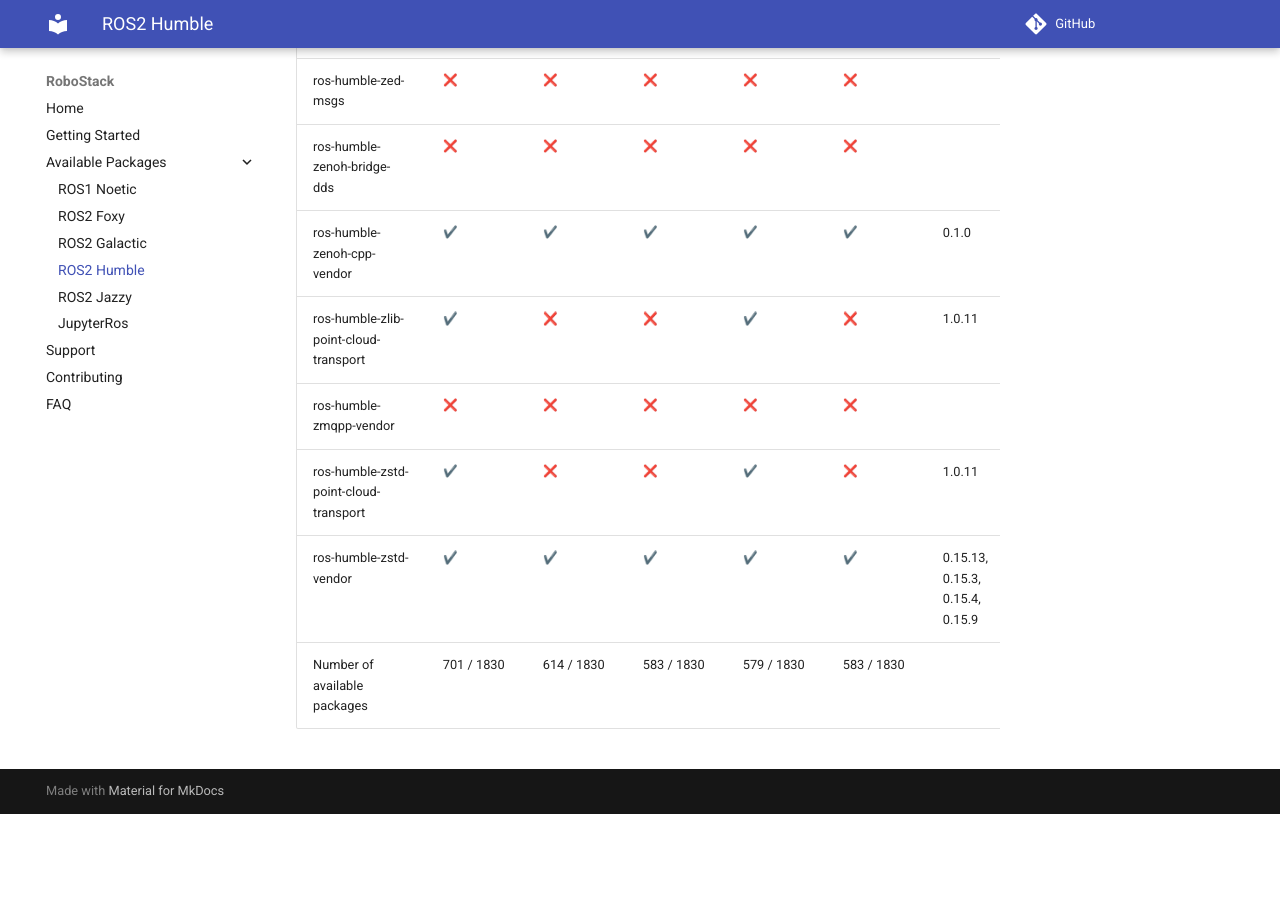
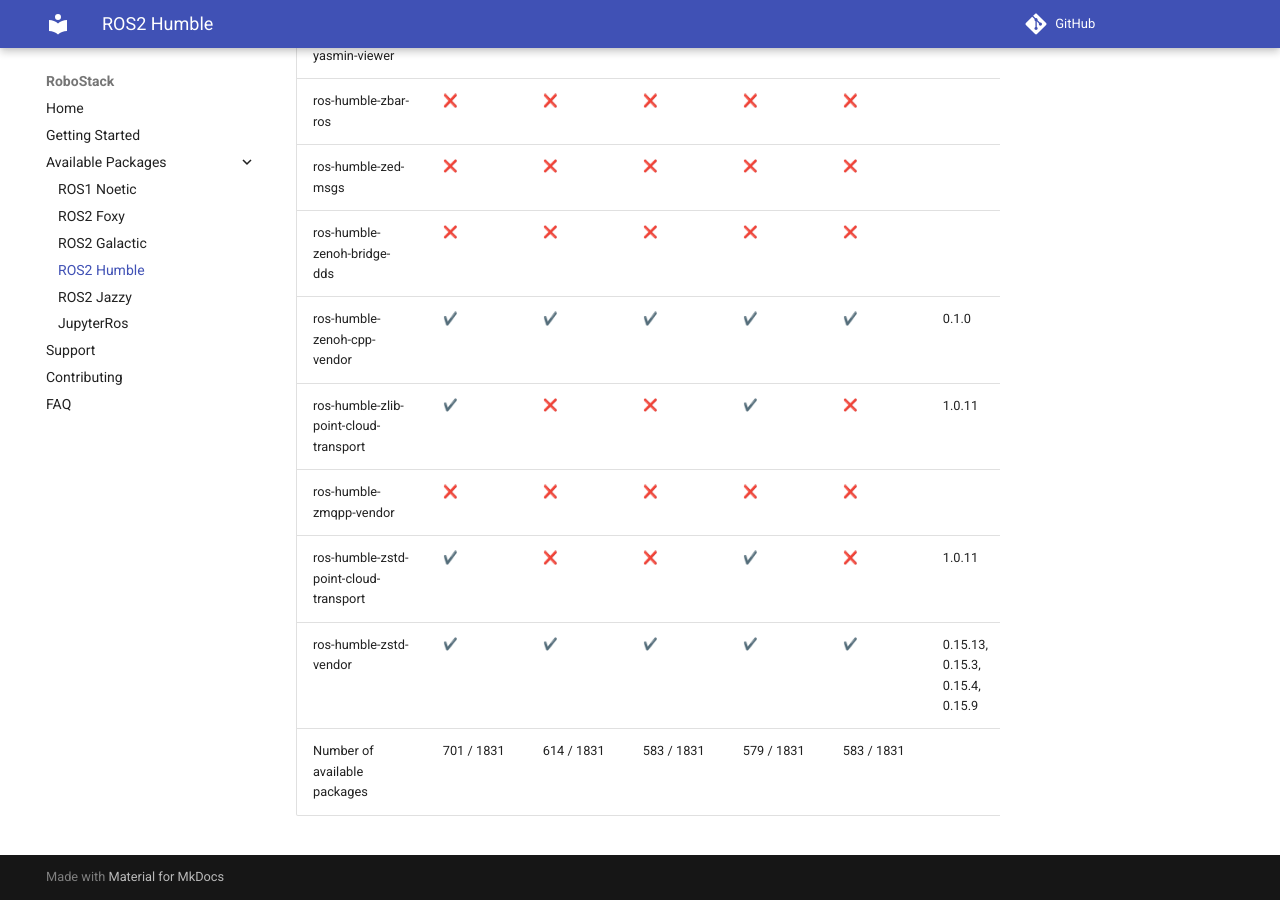
Before and after one commit to RoboStack/robostack.github.io, an MkDocs documentation site: the page built from docs/humble.md, in a window 1280 px wide and 900 px high, scrolled down 146243 px. Built offline with MkDocs 1.6.1 and Material for MkDocs 9.7.7, drawn with Linux system fonts in a browser that asks for light colours; emoji names are drawn with the system emoji font; comment, search, counter and statistics services are not loaded; before the commit the page ends 147057 px from its top, so only the background shows below that; some of the changed text lies outside the part shown.

Commit message:
Update tables

```diff
--- a/docs/humble.md
+++ b/docs/humble.md
@@ -1830,4 +1831,4 @@
 | ros-humble-zmqpp-vendor | :x: { data-sort='0' } | :x: { data-sort='0' } | :x: { data-sort='0' } | :x: { data-sort='0' } | :x: { data-sort='0' } |   |
 | ros-humble-zstd-point-cloud-transport | :heavy_check_mark: { data-sort='1' } | :x: { data-sort='0' } | :x: { data-sort='0' } | :heavy_check_mark: { data-sort='1' } | :x: { data-sort='0' } | 1.0.11  |
 | ros-humble-zstd-vendor | :heavy_check_mark: { data-sort='1' } | :heavy_check_mark: { data-sort='1' } | :heavy_check_mark: { data-sort='1' } | :heavy_check_mark: { data-sort='1' } | :heavy_check_mark: { data-sort='1' } | 0.15.13, 0.15.3, 0.15.4, 0.15.9  |
-| Number of available packages |  701 / 1830 | 614 / 1830 | 583 / 1830 | 579 / 1830 | 583 / 1830 |
+| Number of available packages |  701 / 1831 | 614 / 1831 | 583 / 1831 | 579 / 1831 | 583 / 1831 |
```
Also changed, not shown: other parts of docs/humble.md (+1 -0 lines).
